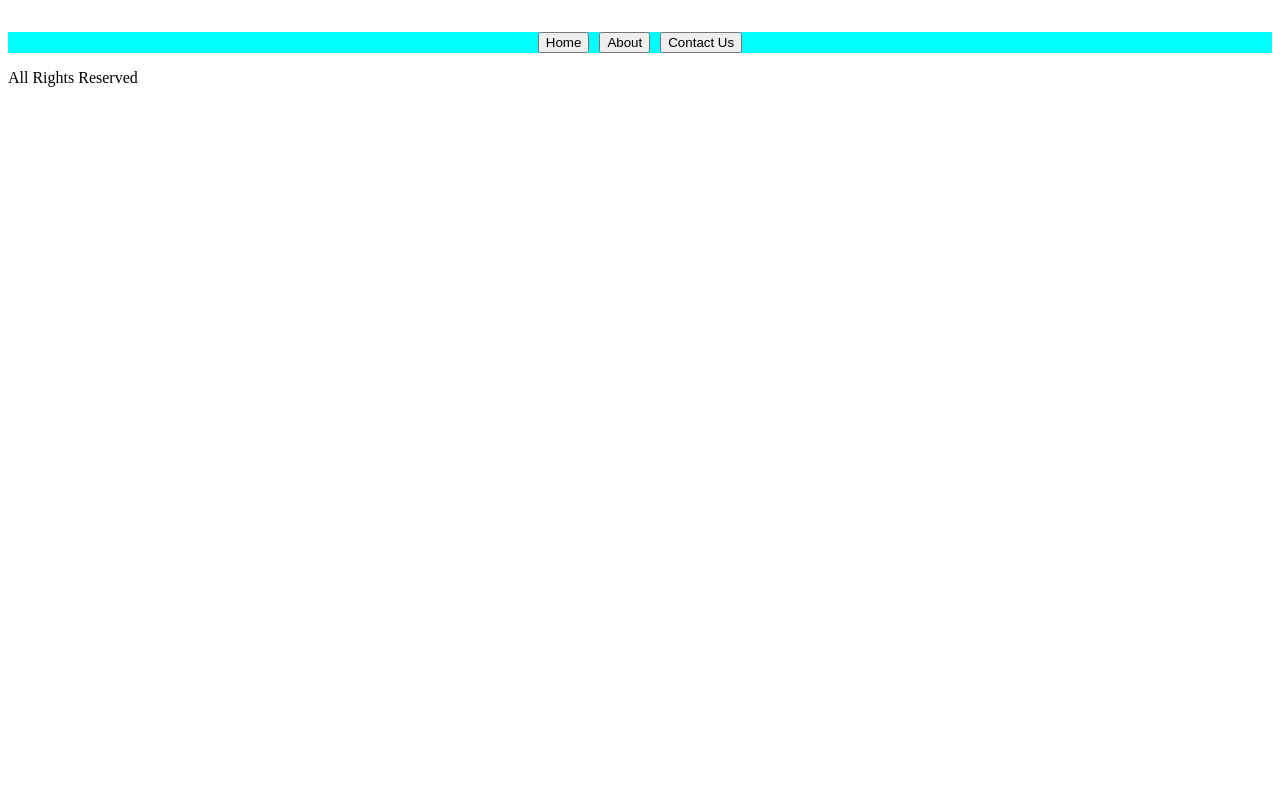
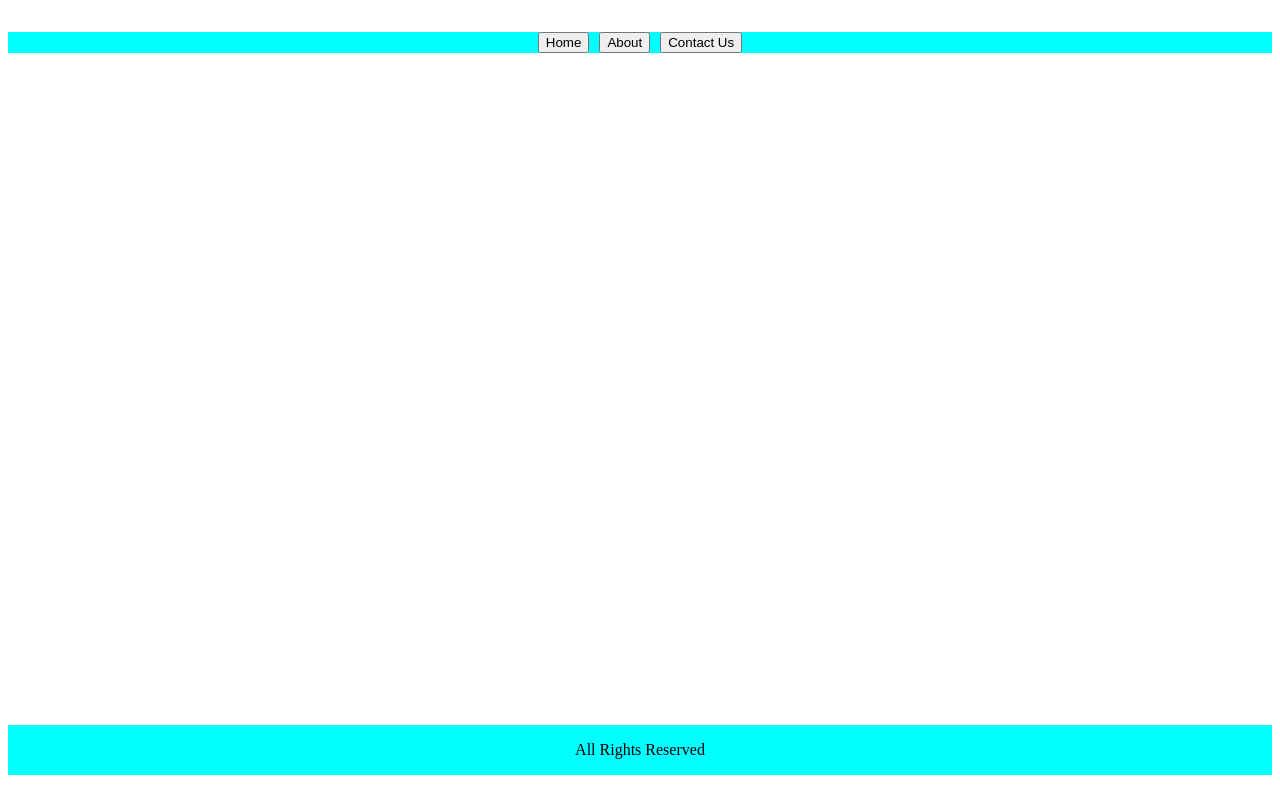
Before and after one commit to SvetlinGG/Angular-Components, an Angular app in the folder component-train/: page / in a window 1280 px wide. Built offline with nearby package versions, Linux system fonts and the light colour scheme.

Commit message:
footer position

```diff
--- a/component-train/src/app/footer/footer.component.css
+++ b/component-train/src/app/footer/footer.component.css
@@ -0,0 +1,8 @@
+p {
+    background-color: aqua;
+    display: flex;
+    justify-content: center;
+    align-items: center;
+    margin-top: 42em;
+    height: 50px;
+}
```
